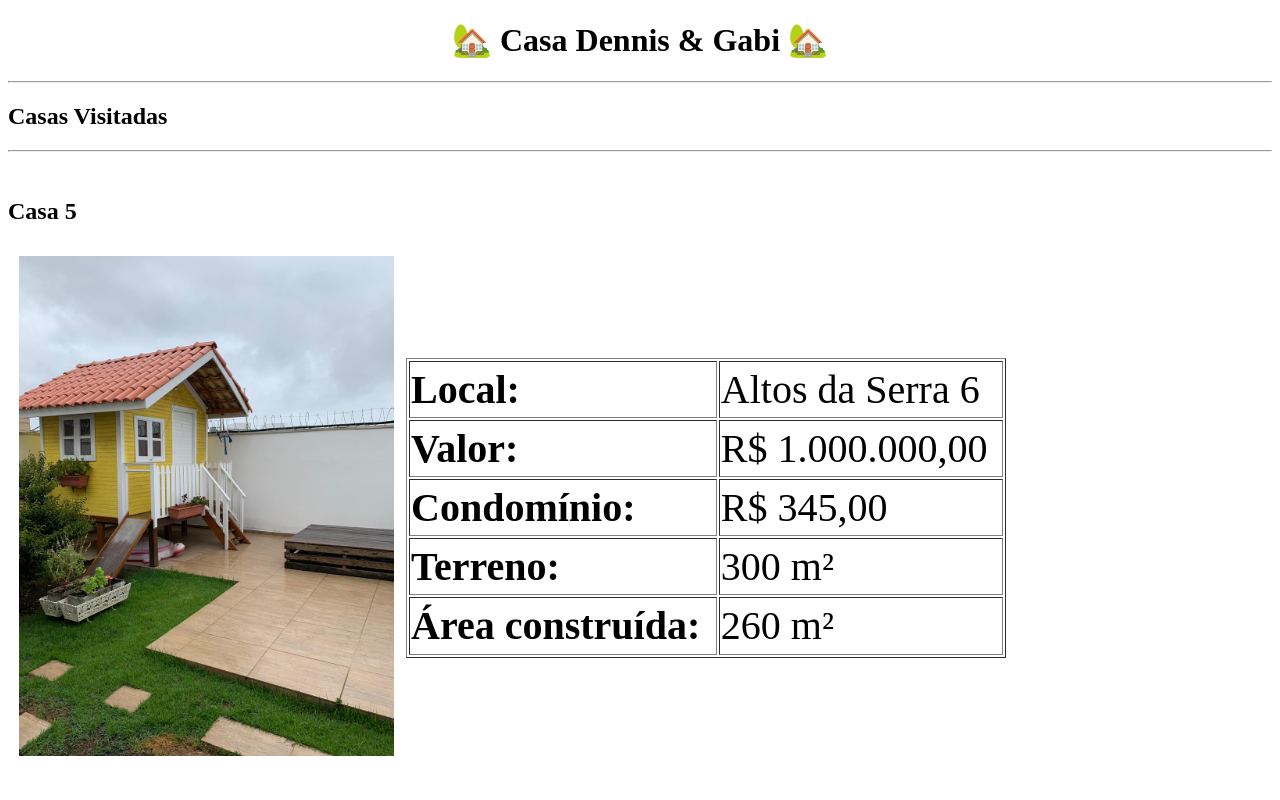
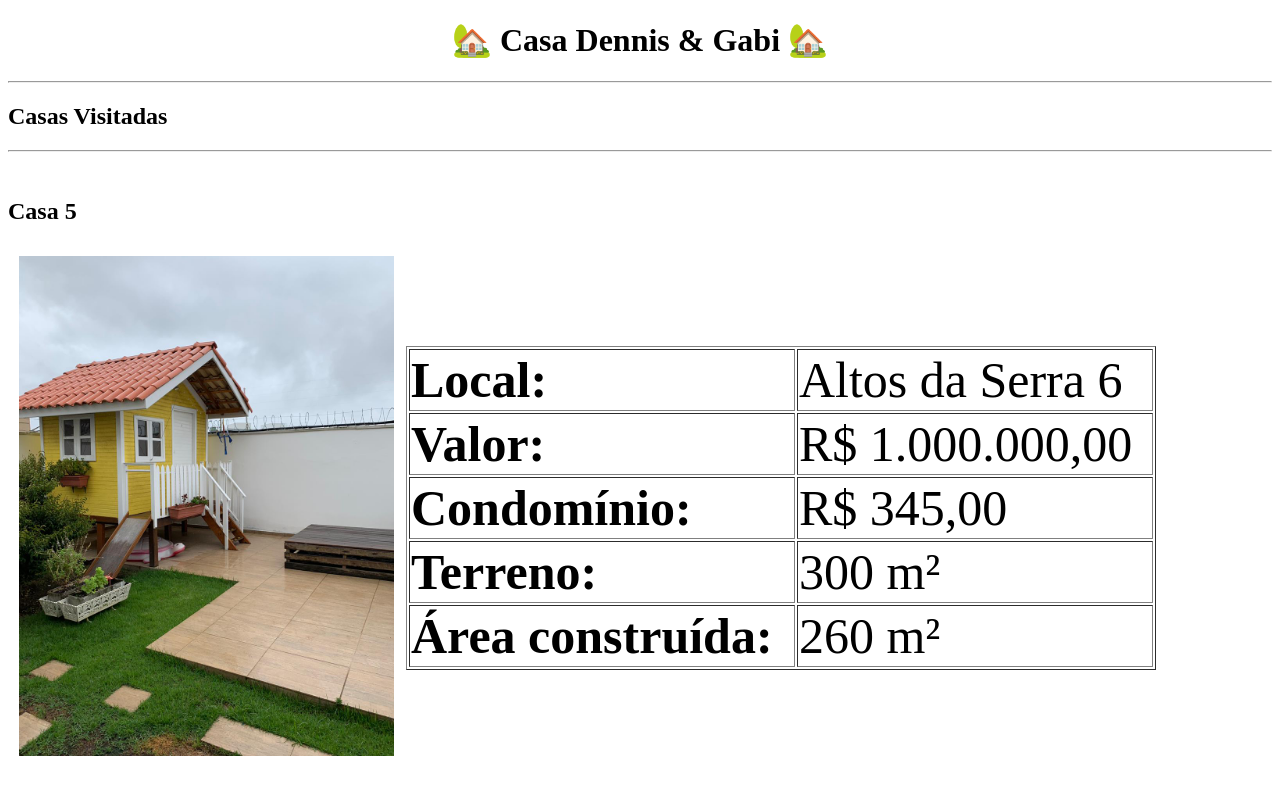
Before and after one commit to jresende82/casa_dennis_gabi, a plain HTML site: page index.html in a window 1280 px wide. Shown: the top 800 px of the page. Drawn offline with Linux system fonts and the light colour scheme.

Commit message:
Add files via upload

```diff
--- a/css/styles.css
+++ b/css/styles.css
@@ -7,7 +7,7 @@ h1 {
 }
 
 .casa5 {
-  width: 600px;
+  width: 750px;
   height: 300px;
-  font-size: 40px;
+  font-size: 50px;
 }
```
